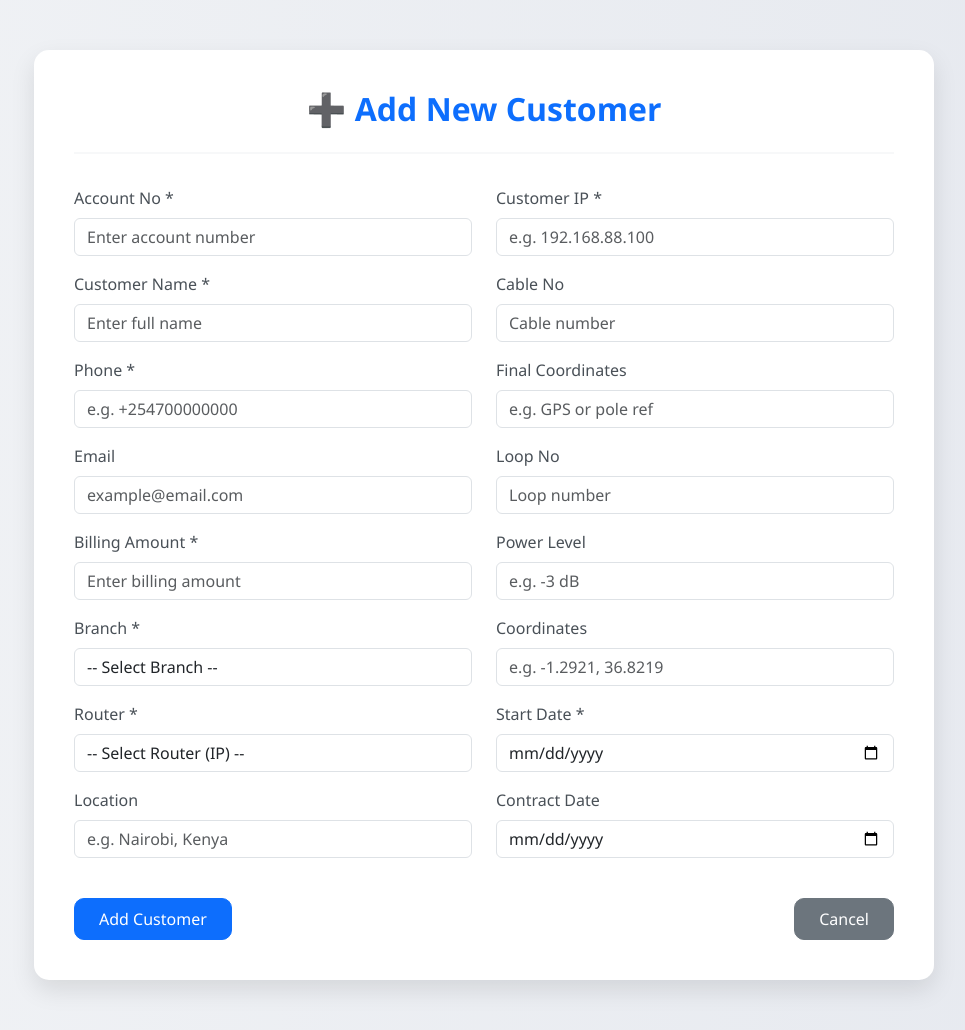
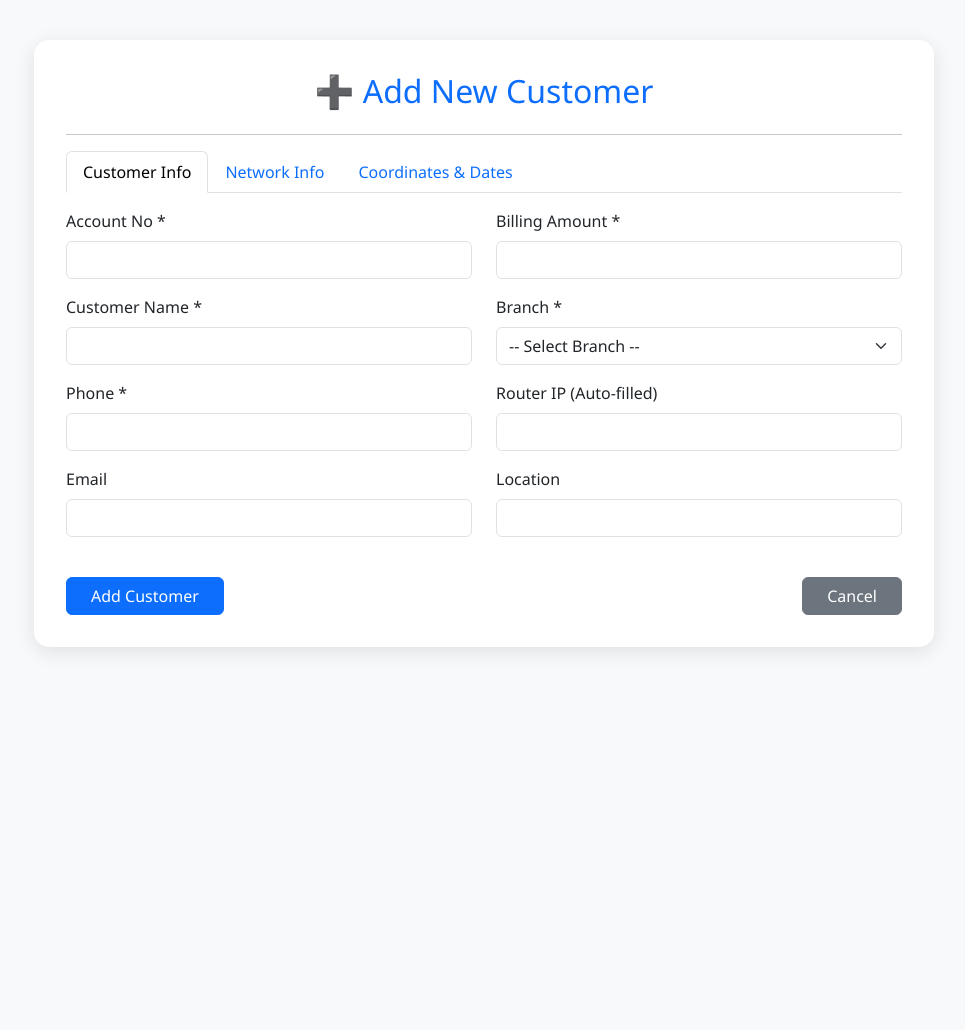
Before and after one commit to sakwasilas/wif_system, a Flask app: page /add_customer in a window 1280 px wide. Shown: the whole page, without its empty margins (156-1121 px from the left). After the commit the page ends 652 px from the top, so only its background shows below. Run offline with Flask 3, Linux system fonts and the light colour scheme; the visitor is signed in with stand-in values (Sample User, id 1).

Commit message:
added new fileds

```diff
--- a/app.py
+++ b/app.py
@@ -300,6 +300,24 @@ def delete_router(router_id):
         db.close()
     return redirect(url_for("list_routers"))
 
+# ================== FETCH ROUTER IP BY BRANCH ==================
+from flask import jsonify
+
+@app.route("/get_router_ip/<int:branch_id>")
+def get_router_ip(branch_id):
+    db = SessionLocal()
+    try:
+        router = db.query(Router).filter(Router.branch_id == branch_id).first()
+        if router:
+            return jsonify({
+                "id": router.id,
+                "ip_address": router.ip_address
+            })
+        return jsonify({})
+    finally:
+        db.close()
+
+
 
 
 # ==================== ADMIN DASHBOARD ====================
@@ -335,6 +353,7 @@ def add_customer():
     try:
         routers = db.query(Router).all()
         branches = db.query(Branch).all()
+
         if request.method == "POST":
             account_no = request.form.get("account_no") or generate_account_no()
             customer = Customer(
@@ -348,26 +367,42 @@ def add_customer():
                 router_id=request.form.get("router_id"),
                 start_date=request.form.get("start_date") or datetime.utcnow(),
                 contract_date=request.form.get("contract_date") or None,
+            )
 
-            )
             db.add(customer)
             db.commit()
-            if any([request.form.get(f) for f in ["cable_no", "final_coordinates", "loop_no", "power_level", "coordinates"]]):
+
+            # Check if any CustomerNetwork fields are provided
+            if any([
+                request.form.get(f)
+                for f in [
+                    "cable_no", "cable_type", "splitter", "tube_no", "core_used",
+                    "final_coordinates", "loop_no", "power_level", "coordinates"
+                ]
+            ]):
                 network = CustomerNetwork(
                     customer_id=customer.id,
                     cable_no=request.form.get("cable_no"),
+                    cable_type=request.form.get("cable_type"),
+                    splitter=request.form.get("splitter"),
+                    tube_no=request.form.get("tube_no"),
+                    core_used=request.form.get("core_used"),
                     final_coordinates=request.form.get("final_coordinates"),
                     loop_no=request.form.get("loop_no"),
                     power_level=request.form.get("power_level"),
-                    coordinates=request.form.get("coordinates")
+                    coordinates=request.form.get("coordinates"),
                 )
                 db.add(network)
                 db.commit()
+
             flash("Customer added successfully!", "success")
             return redirect(url_for("list_customers"))
+
     finally:
         db.close()
+
     return render_template("admin/add_new_customer.html", routers=routers, branches=branches)
+
 
 # ==================== LIST / EDIT / DELETE CUSTOMERS ====================
 @app.route("/customers")
@@ -408,18 +443,23 @@ def list_customers():
 def edit_customer(customer_id):
     if not session.get("user_id"):
         return redirect(url_for("login"))
+
     db = SessionLocal()
     try:
         customer = db.query(Customer).options(
             joinedload(Customer.router).joinedload(Router.branch),
             joinedload(Customer.network)
         ).filter(Customer.id == customer_id).first()
+
         if not customer:
             flash("Customer not found", "danger")
             return redirect(url_for("list_customers"))
+
         branches = db.query(Branch).all()
         routers = db.query(Router).all()
+
         if request.method == "POST":
+            # ==================== CUSTOMER BASIC DETAILS ====================
             customer.account_no = request.form.get("account_no")
             customer.name = request.form.get("name")
             customer.phone = request.form.get("phone")
@@ -429,23 +469,43 @@ def edit_customer(customer_id):
             customer.billing_amount = request.form.get("billing_amount")
             customer.start_date = request.form.get("start_date")
             customer.contract_date = request.form.get("contract_date")
+            customer.branch_id = request.form.get("branch_id")
             customer.router_id = request.form.get("router_id")
+
+            # Optional: update router_ip if present in model
+            router_ip = request.form.get("router_ip")
+            if hasattr(customer, "router_ip") and router_ip:
+                customer.router_ip = router_ip
+
+            # ==================== NETWORK DETAILS ====================
             if customer.network:
                 network = customer.network
             else:
                 network = CustomerNetwork(customer_id=customer.id)
                 customer.network = network
+
             network.cable_no = request.form.get("cable_no")
             network.final_coordinates = request.form.get("final_coordinates")
             network.loop_no = request.form.get("loop_no")
             network.power_level = request.form.get("power_level")
             network.coordinates = request.form.get("coordinates")
+
+            # ✅ NEW FIELDS ADDED HERE
+            network.cable_type = request.form.get("cable_type")
+            network.splitter = request.form.get("splitter")
+            network.tube_no = request.form.get("tube_no")
+            network.core_used = request.form.get("core_used")
+
+            # ==================== SAVE CHANGES ====================
             db.add(customer)
             db.commit()
-            flash("Customer updated successfully!", "success")
+
+            flash("✅ Customer updated successfully!", "success")
             return redirect(url_for("list_customers"))
+
     finally:
         db.close()
+
     return render_template(
         "admin/edit_customer.html",
         customer=customer,
@@ -453,6 +513,7 @@ def edit_customer(customer_id):
         routers=routers,
         network=customer.network
     )
+
 
 @app.route("/delete_customer/<int:customer_id>", methods=["POST"])
 def delete_customer(customer_id):
@@ -472,7 +533,7 @@ def delete_customer(customer_id):
     return redirect(url_for("list_customers"))
 
 # ==================== GRACE / WIFI ACCESS ====================
-# ==================== GRACE POPUP ====================
+
 @app.route("/grace_popup/<ip_address>", methods=["GET", "POST"])
 def grace_popup(ip_address):
     if not session.get("user_id"):
@@ -532,8 +593,6 @@ def grace_popup(ip_address):
 
 # ==================== WIFI ACCESS ====================
 from sqlalchemy.orm import joinedload
-from datetime import datetime, timedelta
-from flask import session, redirect, url_for, render_template
 
 @app.route("/wifi_access/<ip_address>")
 def wifi_access(ip_address):
--- a/templates/admin/add_new_customer.html
+++ b/templates/admin/add_new_customer.html
@@ -3,175 +3,158 @@
 <head>
 <meta charset="UTF-8">
 <title>Add Customer</title>
-    <link rel="stylesheet" href="https://cdn.jsdelivr.net/npm/bootstrap@5.3.3/dist/css/bootstrap.min.css">
+<link href="https://cdn.jsdelivr.net/npm/bootstrap@5.3.3/dist/css/bootstrap.min.css" rel="stylesheet">
 <style>
 body {
-            background: linear-gradient(to right, #f0f2f5, #e6e9ef);
+    background: #f8f9fa;
     font-family: 'Segoe UI', Tahoma, Geneva, Verdana, sans-serif;
-            min-height: 100vh;
 }
 .form-container {
     max-width: 900px;
-            margin: 50px auto;
-            background: #ffffff;
-            padding: 2.5rem;
+    margin: 40px auto;
+    padding: 2rem;
+    background: #fff;
     border-radius: 15px;
-            box-shadow: 0 10px 25px rgba(0,0,0,0.1);
-            transition: all 0.3s ease;
-        }
-        .form-container:hover {
-            transform: translateY(-3px);
-            box-shadow: 0 15px 35px rgba(0,0,0,0.15);
+    box-shadow: 0 5px 20px rgba(0,0,0,0.1);
 }
 h2 {
-            font-weight: 700;
+    text-align: center;
+    color: #0d6efd;
     margin-bottom: 1.5rem;
-            color: #0d6efd;
-            text-align: center;
-        }
-        .form-label {
-            font-weight: 500;
-            color: #495057;
-        }
-        .form-control:focus {
-            border-color: #0d6efd;
-            box-shadow: 0 0 0 0.2rem rgba(13, 110, 253, 0.25);
-        }
-        .btn {
-            border-radius: 10px;
-            font-weight: 500;
-            padding: 0.5rem 1.5rem;
-            transition: all 0.3s ease;
-        }
-        .btn-primary:hover {
-            background-color: #0b5ed7;
-        }
-        .btn-secondary {
-            background-color: #6c757d;
-            color: #fff;
-        }
-        .btn-secondary:hover {
-            background-color: #5a6268;
-        }
-        hr {
-            margin: 1.5rem 0 2rem;
-            border-top: 2px solid #dee2e6;
 }
 </style>
 </head>
 <body>
-<div class="container">
+
 <div class="form-container">
     <h2>➕ Add New Customer</h2>
     <hr>
 
-        <!-- Flash Messages -->
-        {% with messages = get_flashed_messages(with_categories=true) %}
-          {% if messages %}
-            {% for category, message in messages %}
-              <div class="alert alert-{{ category }} alert-dismissible fade show" role="alert">
-                {{ message }}
-                <button type="button" class="btn-close" data-bs-dismiss="alert" aria-label="Close"></button>
-              </div>
-            {% endfor %}
-          {% endif %}
-        {% endwith %}
+    <form method="POST">
+        <!-- Tabs Nav -->
+        <ul class="nav nav-tabs mb-3" id="customerTabs" role="tablist">
+            <li class="nav-item" role="presentation">
+                <button class="nav-link active" id="info-tab" data-bs-toggle="tab" data-bs-target="#info" type="button" role="tab">Customer Info</button>
+            </li>
+            <li class="nav-item" role="presentation">
+                <button class="nav-link" id="network-tab" data-bs-toggle="tab" data-bs-target="#network" type="button" role="tab">Network Info</button>
+            </li>
+            <li class="nav-item" role="presentation">
+                <button class="nav-link" id="coords-tab" data-bs-toggle="tab" data-bs-target="#coords" type="button" role="tab">Coordinates & Dates</button>
+            </li>
+        </ul>
 
-        <form method="POST">
+        <!-- Tabs Content -->
+        <div class="tab-content">
+            <!-- Customer Info -->
+            <div class="tab-pane fade show active" id="info" role="tabpanel">
                 <div class="row">
-                <!-- Left Column -->
                     <div class="col-md-6">
                         <div class="mb-3">
-                        <label for="account_no" class="form-label">Account No *</label>
-                        <input type="text" name="account_no" id="account_no" class="form-control" placeholder="Enter account number" required>
+                            <label class="form-label">Account No *</label>
+                            <input type="text" name="account_no" class="form-control" required>
                         </div>
-
                         <div class="mb-3">
-                        <label for="name" class="form-label">Customer Name *</label>
-                        <input type="text" name="name" id="name" class="form-control" placeholder="Enter full name" required>
+                            <label class="form-label">Customer Name *</label>
+                            <input type="text" name="name" class="form-control" required>
                         </div>
-
                         <div class="mb-3">
-                        <label for="phone" class="form-label">Phone *</label>
-                        <input type="text" name="phone" id="phone" class="form-control" placeholder="e.g. +254700000000" required>
+                            <label class="form-label">Phone *</label>
+                            <input type="text" name="phone" class="form-control" required>
                         </div>
-
                         <div class="mb-3">
-                        <label for="email" class="form-label">Email</label>
-                        <input type="email" name="email" id="email" class="form-control" placeholder="example@email.com">
+                            <label class="form-label">Email</label>
+                            <input type="email" name="email" class="form-control">
                         </div>
-
+                    </div>
+                    <div class="col-md-6">
                         <div class="mb-3">
-                        <label for="billing_amount" class="form-label">Billing Amount *</label>
-                        <input type="number" step="0.01" name="billing_amount" id="billing_amount" class="form-control" placeholder="Enter billing amount" required>
+                            <label class="form-label">Billing Amount *</label>
+                            <input type="number" step="0.01" name="billing_amount" class="form-control" required>
                         </div>
-
                         <div class="mb-3">
-                        <label for="branch_id" class="form-label">Branch *</label>
-                        <select name="branch_id" id="branch_id" class="form-control" required>
+                            <label class="form-label">Branch *</label>
+                            <select name="branch_id" id="branch_id" class="form-select" required>
                                 <option value="">-- Select Branch --</option>
                                 {% for branch in branches %}
                                 <option value="{{ branch.id }}">{{ branch.name }}</option>
                                 {% endfor %}
                             </select>
                         </div>
-
                         <div class="mb-3">
-                        <label for="router_id" class="form-label">Router *</label>
-                        <select name="router_id" id="router_id" class="form-control" required>
-                            <option value="">-- Select Router (IP) --</option>
-                            {% for router in routers %}
-                                <option value="{{ router.id }}">{{ router.ip_address }} ({{ router.name }})</option>
-                            {% endfor %}
-                        </select>
+                            <label class="form-label">Router IP (Auto-filled)</label>
+                            <input type="text" id="router_ip" class="form-control" readonly>
+                            <input type="hidden" id="router_id" name="router_id">
                         </div>
-
                         <div class="mb-3">
-                        <label for="location" class="form-label">Location</label>
-                        <input type="text" name="location" id="location" class="form-control" placeholder="e.g. Nairobi, Kenya">
+                            <label class="form-label">Location</label>
+                            <input type="text" name="location" class="form-control">
+                        </div>
+                    </div>
                 </div>
             </div>
 
-                <!-- Right Column -->
+            <!-- Network Info -->
+            <div class="tab-pane fade" id="network" role="tabpanel">
+                <div class="row">
                     <div class="col-md-6">
                         <div class="mb-3">
-                        <label for="ip_address" class="form-label">Customer IP *</label>
-                        <input type="text" name="ip_address" id="ip_address" class="form-control" placeholder="e.g. 192.168.88.100" required>
+                            <label class="form-label">Cable No</label>
+                            <input type="text" name="cable_no" class="form-control">
+                        </div>
+                        <div class="mb-3">
+                            <label class="form-label">Cable Type</label>
+                            <input type="text" name="cable_type" class="form-control">
+                        </div>
+                        <div class="mb-3">
+                            <label class="form-label">Splitter</label>
+                            <input type="text" name="splitter" class="form-control">
+                        </div>
+                    </div>
+                    <div class="col-md-6">
+                        <div class="mb-3">
+                            <label class="form-label">Tube No</label>
+                            <input type="text" name="tube_no" class="form-control">
+                        </div>
+                        <div class="mb-3">
+                            <label class="form-label">Core Used</label>
+                            <input type="text" name="core_used" class="form-control">
+                        </div>
+                        <div class="mb-3">
+                            <label class="form-label">Loop No</label>
+                            <input type="text" name="loop_no" class="form-control">
+                        </div>
+                        <div class="mb-3">
+                            <label class="form-label">Power Level</label>
+                            <input type="text" name="power_level" class="form-control">
+                        </div>
+                    </div>
+                </div>
             </div>
 
+            <!-- Coordinates & Dates -->
+            <div class="tab-pane fade" id="coords" role="tabpanel">
+                <div class="row">
+                    <div class="col-md-6">
                         <div class="mb-3">
-                        <label for="cable_no" class="form-label">Cable No</label>
-                        <input type="text" name="cable_no" id="cable_no" class="form-control" placeholder="Cable number">
+                            <label class="form-label">Final Coordinates</label>
+                            <input type="text" name="final_coordinates" class="form-control">
                         </div>
-
                         <div class="mb-3">
-                        <label for="final_coordinates" class="form-label">Final Coordinates</label>
-                        <input type="text" name="final_coordinates" id="final_coordinates" class="form-control" placeholder="e.g. GPS or pole ref">
+                            <label class="form-label">Coordinates</label>
+                            <input type="text" name="coordinates" class="form-control">
                         </div>
-
+                    </div>
+                    <div class="col-md-6">
                         <div class="mb-3">
-                        <label for="loop_no" class="form-label">Loop No</label>
-                        <input type="text" name="loop_no" id="loop_no" class="form-control" placeholder="Loop number">
+                            <label class="form-label">Start Date *</label>
+                            <input type="date" name="start_date" class="form-control" required>
                         </div>
-
                         <div class="mb-3">
-                        <label for="power_level" class="form-label">Power Level</label>
-                        <input type="text" name="power_level" id="power_level" class="form-control" placeholder="e.g. -3 dB">
+                            <label class="form-label">Contract Date</label>
+                            <input type="date" name="contract_date" class="form-control">
                         </div>
-
-                    <div class="mb-3">
-                        <label for="coordinates" class="form-label">Coordinates</label>
-                        <input type="text" name="coordinates" id="coordinates" class="form-control" placeholder="e.g. -1.2921, 36.8219">
                     </div>
-
-                    <div class="mb-3">
-                        <label for="start_date" class="form-label">Start Date *</label>
-                        <input type="date" id="start_date" name="start_date" class="form-control" required>
-                    </div>
-
-                    <div class="mb-3">
-                        <label for="contract_date" class="form-label">Contract Date</label>
-                        <input type="date" id="contract_date" name="contract_date" class="form-control">
                 </div>
             </div>
         </div>
@@ -182,8 +165,25 @@
         </div>
     </form>
 </div>
-</div>
 
 <script src="https://cdn.jsdelivr.net/npm/bootstrap@5.3.3/dist/js/bootstrap.bundle.min.js"></script>
+<script>
+    // Fetch router IP
+    document.getElementById("branch_id").addEventListener("change", function() {
+        const branchId = this.value;
+        if (branchId) {
+            fetch(`/get_router_ip/${branchId}`)
+                .then(res => res.json())
+                .then(data => {
+                    document.getElementById("router_ip").value = data.ip_address || "";
+                    document.getElementById("router_id").value = data.id || "";
+                });
+        } else {
+            document.getElementById("router_ip").value = "";
+            document.getElementById("router_id").value = "";
+        }
+    });
+</script>
+
 </body>
 </html>
```
Also changed, not shown: models.py (+6 -3 lines), templates/admin/list_customer.html (+23 -32 lines). Lines whose indentation alone changed are shown as unchanged.
